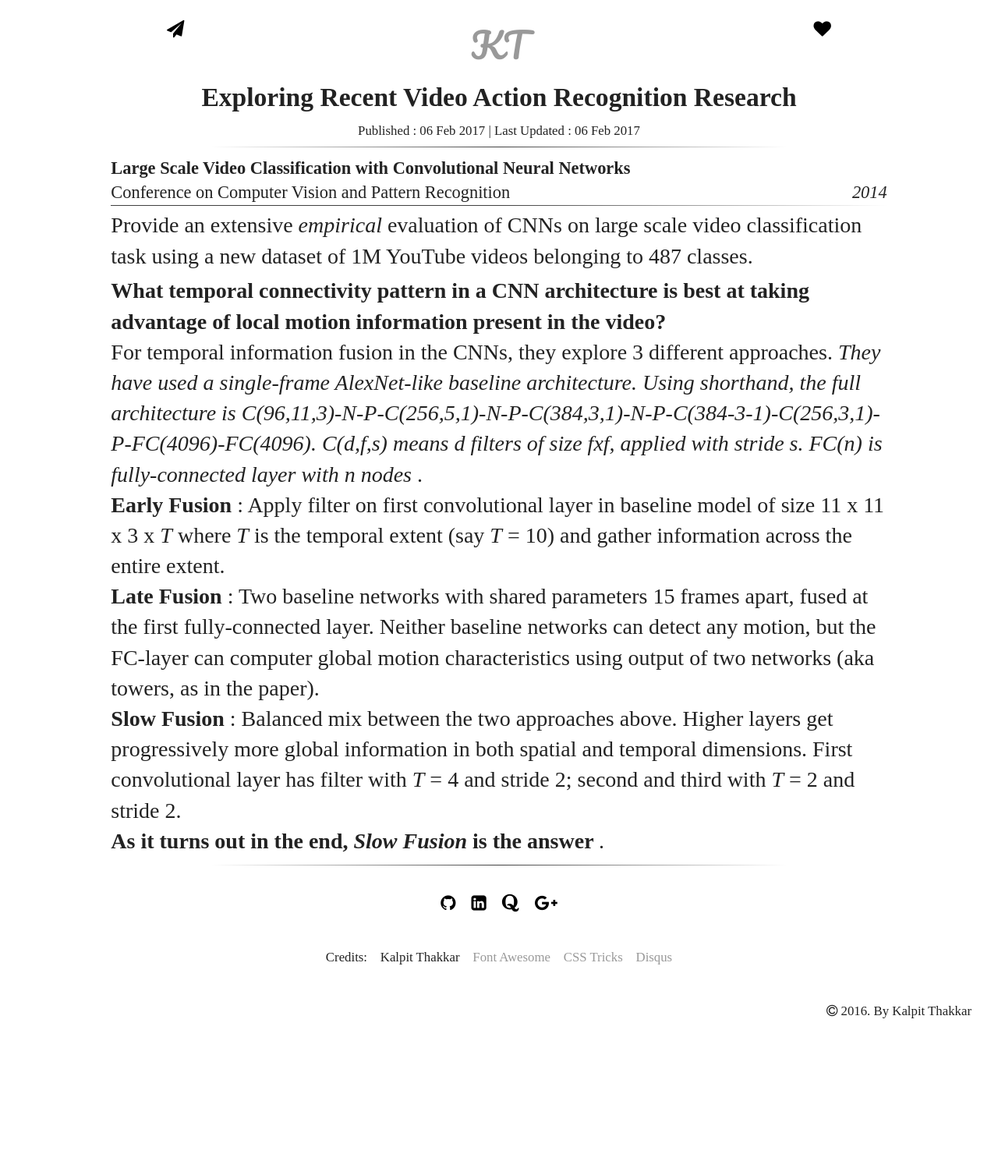
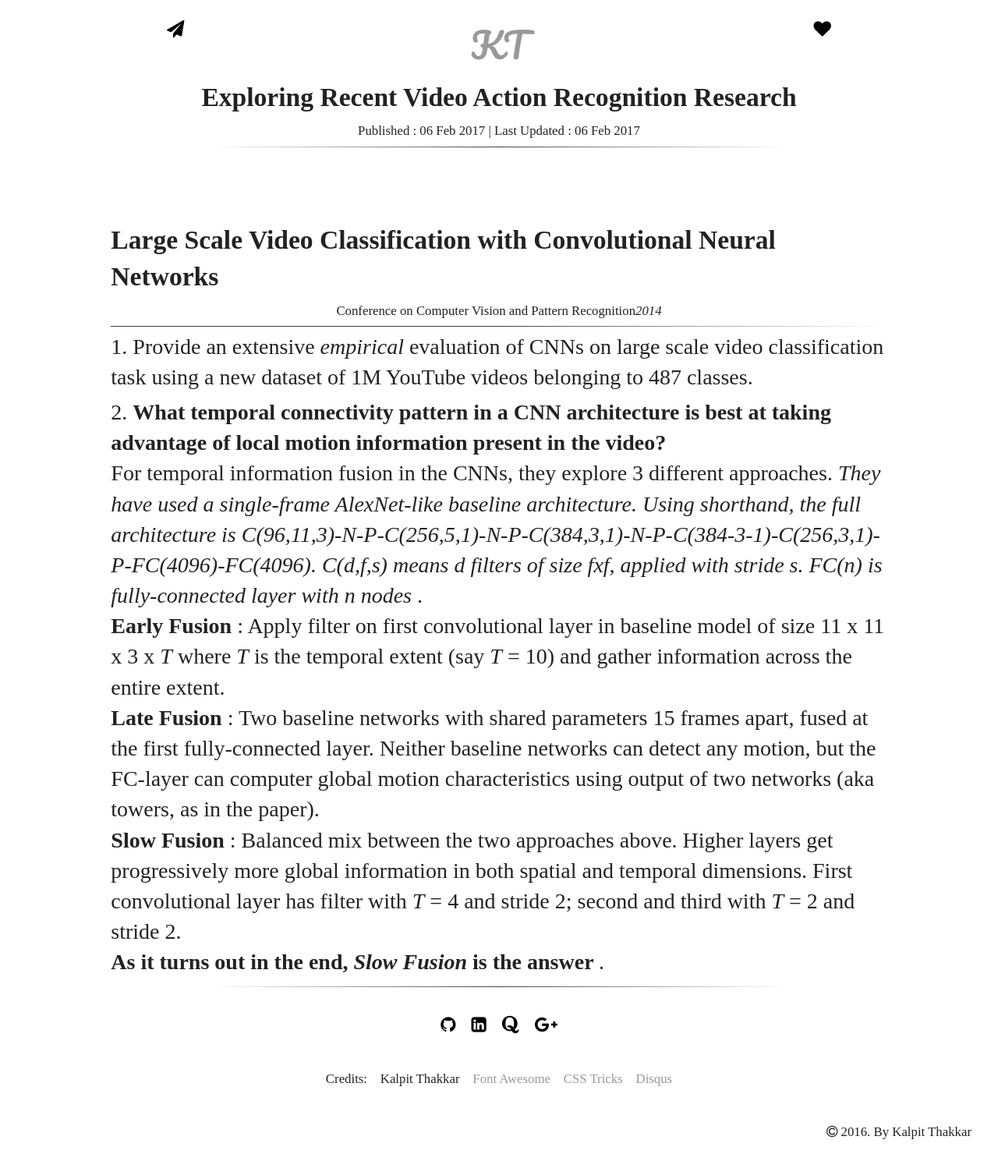
Before and after one commit to dracarys983/PersonalWebsite, a Jekyll site: the page built from _posts/2017-02-08-Starting-with-vision-and-deep-learning.md, in a window 1280 px wide. Shown: the whole page at 78% size. Built offline with Jekyll 4.4.1, drawn with Linux system fonts in a browser that asks for light colours; nearby versions of some CDN libraries; some web fonts are replaced; comment, search, counter and statistics services are not loaded; before the commit the page ends 1334 px from its top, so only the background shows below that.

Commit message:
Some style changes on blog post for Feb 8

```diff
--- a/_posts/2017-02-08-Starting-with-vision-and-deep-learning.md
+++ b/_posts/2017-02-08-Starting-with-vision-and-deep-learning.md
@@ -6,14 +6,15 @@ date: 2017-02-06
 updated: 2017-02-06
 ---
 
-<h2 class="content-subtitle"> Large Scale Video Classification with Convolutional Neural Networks </h2>
-<ul class="content-subtitle">
+<br /> <br />
+<h2 class="post-title"> Large Scale Video Classification with Convolutional Neural Networks </h2>
+<ul class="post-subtitle">
     <li> Conference on Computer Vision and Pattern Recognition </li>
     <li><em> 2014 </em></li>
 </ul>
 <hr class="style-one section-rule" />
-<p> Provide an extensive <em>empirical</em> evaluation of CNNs on large scale video classification task using a new dataset of 1M YouTube videos belonging to 487 classes. </p>
-<p> <strong> What temporal connectivity pattern in a CNN architecture is best at taking advantage of local motion information present in the video? </strong> <br />
+<p> 1. Provide an extensive <em>empirical</em> evaluation of CNNs on large scale video classification task using a new dataset of 1M YouTube videos belonging to 487 classes. </p>
+<p> 2. <strong> What temporal connectivity pattern in a CNN architecture is best at taking advantage of local motion information present in the video? </strong> <br />
     For temporal information fusion in the CNNs, they explore 3 different approaches. <em> They have used a single-frame AlexNet-like baseline architecture. Using shorthand, the full architecture is C(96,11,3)-N-P-C(256,5,1)-N-P-C(384,3,1)-N-P-C(384-3-1)-C(256,3,1)-P-FC(4096)-FC(4096). C(d,f,s) means d filters of size fxf, applied with stride s. FC(n) is fully-connected layer with n nodes </em>. <br />
     <strong>Early Fusion </strong>: Apply filter on first convolutional layer in baseline model of size 11 x 11 x 3 x <em>T</em> where <em>T</em> is the temporal extent (say <em>T</em> = 10) and gather information across the entire extent. <br />
     <strong>Late Fusion </strong>: Two baseline networks with shared parameters 15 frames apart, fused at the first fully-connected layer. Neither baseline networks can detect any motion, but the FC-layer can computer global motion characteristics using output of two networks (aka towers, as in the paper). <br />
--- a/css/main.css
+++ b/css/main.css
@@ -193,6 +193,7 @@ ul {
 }
 
 .post {
+    font-size: 1em;
     margin: 1em 5%;
 }
 
```
